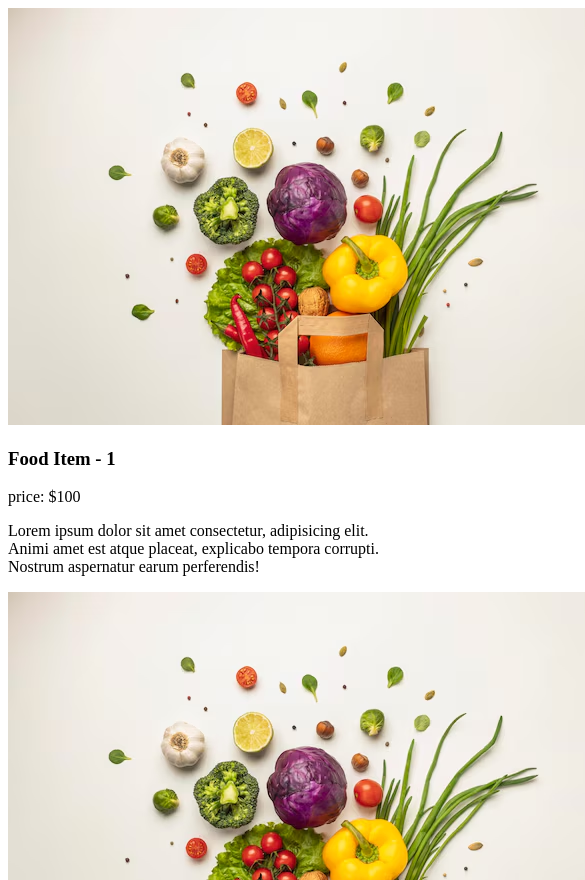
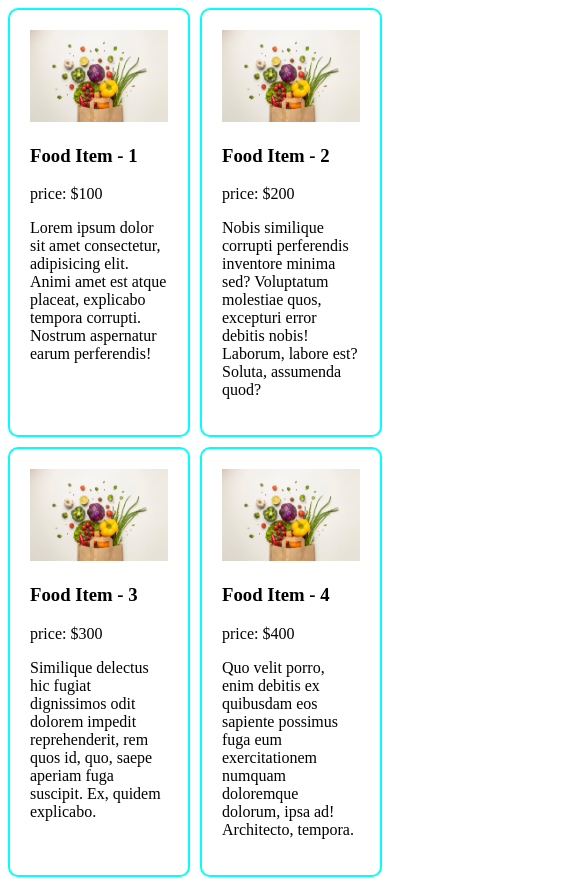
Before and after one commit to sabilulbari/responsive-card, a plain HTML site: page index.html in a window 390 px wide. Shown: the top 880 px of the page, 585 px wide, since content can reach past the window. Drawn offline with Linux system fonts and the light colour scheme.

Commit message:
Added media quary

```diff
--- a/index.html
+++ b/index.html
@@ -4,9 +4,38 @@
     <meta charset="UTF-8">
     <meta name="viewport" content="width=device-width, initial-scale=1.0">
     <title>Card</title>
+    <style>
+        .container{
+            display: grid;
+            grid-template-columns: repeat(4, 1fr);
+            gap: 10px;
+        }
+
+        .food{
+            border: 1px solid red;
+            padding: 20px;
+            border-radius: 10px;
+        }
+        .food img{
+            width: 100%;
+        }
+
+        @media screen and (max-width: 576px) {
+            .container{
+                grid-template-columns: repeat(2, 1fr);
+
+            }
+            .food{
+                border: 2px solid aqua;
+            }
+        }
+
+
+    </style>
 </head>
 <body>
     <!-- .container>.food*12>img[src="images/grow.avif"]+h3{Food Item - $}+p{price: /$$00}+p>lorem20 -->
+
      <div class="container">
         <div class="food">
             <img src="images/grow.avif" alt="">
```
